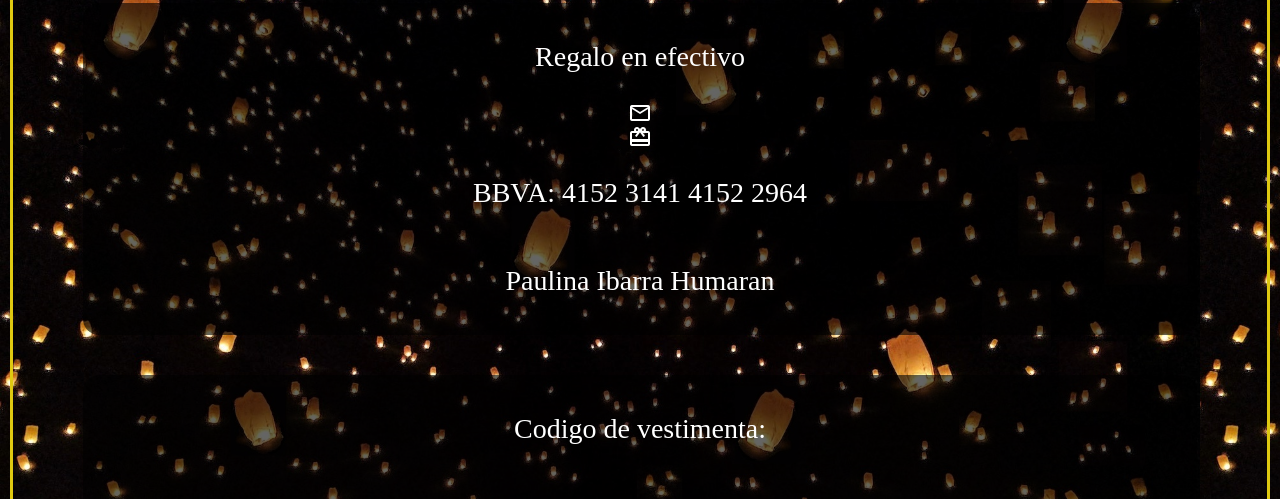
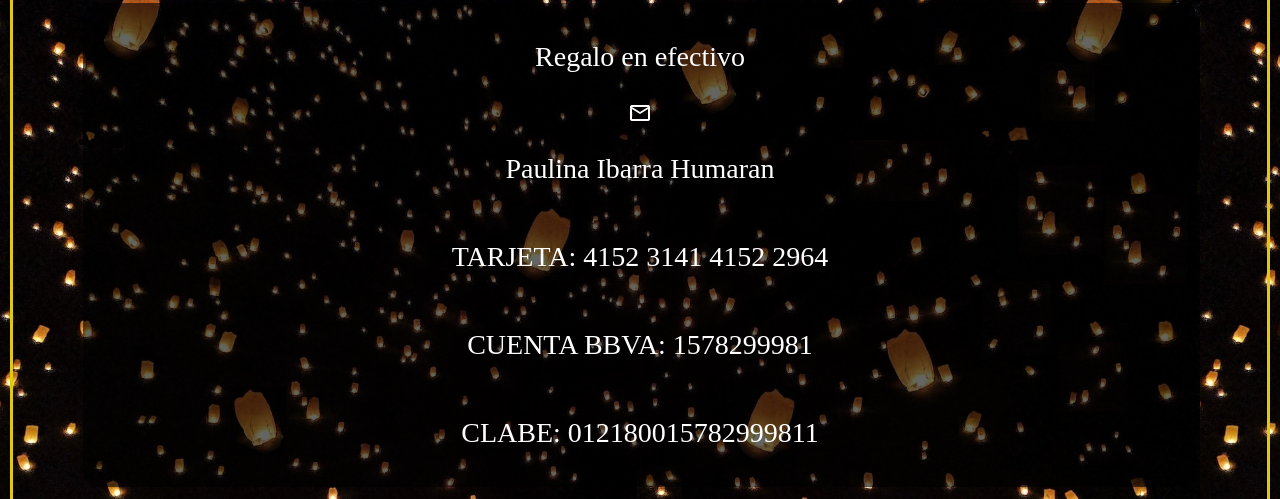
Before and after one commit to Sage2506/WeedingInvitation, a React (Create React App) app: page / in a window 1280 px wide. Shown: the part 2760-3259 px from the top of the page. Built offline with nearby package versions, Linux system fonts and the light colour scheme.

Commit message:
added account and clabe

```diff
--- a/src/App.scss
+++ b/src/App.scss
@@ -179,7 +179,6 @@ section {
   }
 }
 
-
 .date-presentation {
   display: flex;
   gap: 5px;
@@ -256,6 +255,7 @@ section {
       top: 24%;
       margin-left: -7px;
       font-size: 1.5em;
+      font-weight: bold;
     }
   }
 
--- a/src/components/home.jsx
+++ b/src/components/home.jsx
@@ -93,7 +93,7 @@ export default class Home extends Component {
               <hr style={{ 'width': '80%' }} />
               <p style={{ 'lineHeight': 'normal' }}>German Eduardo Salazar Quintero</p>
               <p>&</p>
-              <p>Sara Marisa Aranda Quintero</p>
+              <p style={{ 'lineHeight': 'normal' }}>Sara Marisa Aranda Quintero</p>
             </div>
           </div>
           <div className='card'>
@@ -101,11 +101,11 @@ export default class Home extends Component {
               <h3>Padrinos</h3>
               <p>Oliver Ibarra Fuentes</p>
               <p>&</p>
-              <p>Kenia Lizbeth Inzunza Aceviz</p>
+              <p style={{ 'lineHeight': 'normal' }}>Kenia Lizbeth Inzunza Aceviz</p>
               <hr style={{ 'width': '80%' }} />
               <p style={{ 'lineHeight': 'normal' }}>Marco Antonio Aranda Quintero</p>
               <p>&</p>
-              <p>Mirna Selene Sainz Sánchez</p>
+              <p style={{ 'lineHeight': 'normal' }}>Mirna Selene Sainz Sánchez</p>
             </div>
           </div>
         </section>
@@ -163,11 +163,10 @@ export default class Home extends Component {
             <span className="material-symbols-outlined">
               mail
             </span>
-            <span className="material-symbols-outlined">
-              redeem
-            </span>
-            <p>BBVA: 4152 3141 4152 2964</p>
             <p>Paulina Ibarra Humaran</p>
+            <p>TARJETA: 4152 3141 4152 2964</p>
+            <p>CUENTA BBVA: 1578299981</p>
+            <p>CLABE: 012180015782999811</p>
           </div>
         </section>
         <section className='auto-flex'>
```
